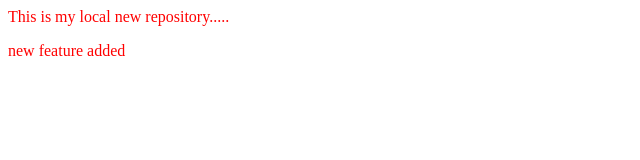
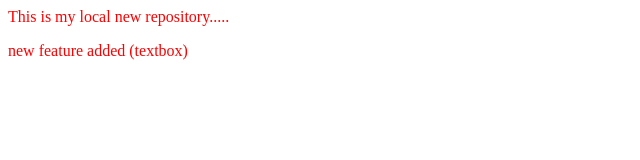
Before and after one commit to Shri01somani/LocalRepo_Project, a plain HTML site: page index.html in a window 1280 px wide. Shown: the full height of the page, 0-640 px from the left. Drawn offline with Linux system fonts and the light colour scheme.

Commit message:
added textbox

```diff
--- a/index.html
+++ b/index.html
@@ -3,4 +3,4 @@
 </head>
 
 <p>This is my local new repository.....</p>
-<p> new feature added</p>
+<p>new feature added (textbox)</p>
```
